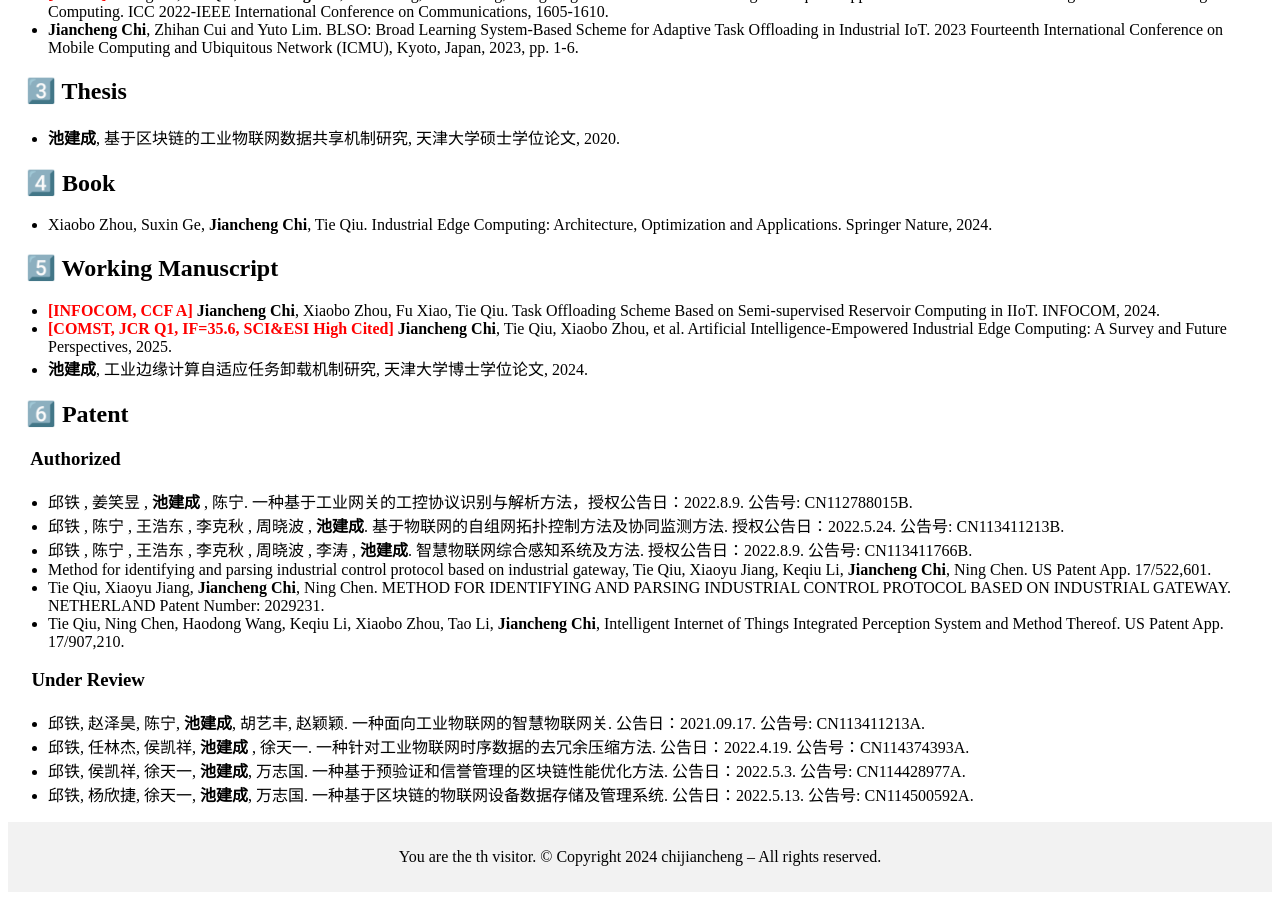
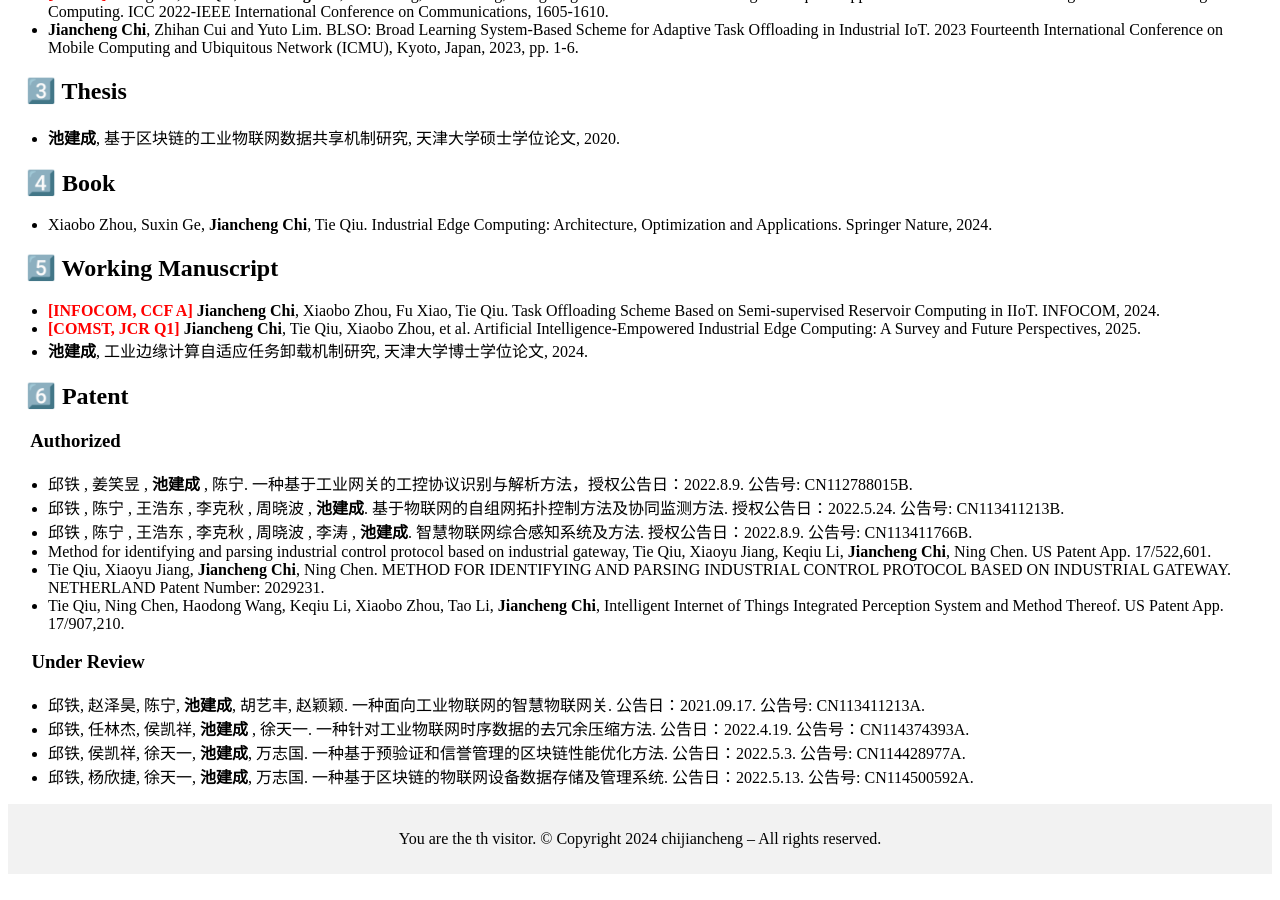
Before and after one commit to maxianru/maxianru.github.io, a Jekyll site: the page built from _pages/includes/pub.md, in a window 1280 px wide and 900 px high, scrolled down 1236 px. Built offline with Jekyll 4.4.1, drawn with Linux system fonts in a browser that asks for light colours; our own code applies the rules of GitHub Pages for plain Markdown files.

Commit message:
Update pub.md

```diff
--- a/_pages/includes/pub.md
+++ b/_pages/includes/pub.md
@@ -24,7 +24,7 @@
 ##  &nbsp;&nbsp; 5️⃣ Working Manuscript
 
 - <span style="color: red; font-weight: bold;">[INFOCOM, CCF A]</span>  **Jiancheng Chi**, Xiaobo Zhou, Fu Xiao, Tie Qiu. Task Offloading Scheme Based on Semi-supervised Reservoir Computing in IIoT. INFOCOM, 2024.
-- <span style="color: red; font-weight: bold;">[COMST, JCR Q1, IF=35.6, SCI&ESI High Cited]</span> **Jiancheng Chi**, Tie Qiu, Xiaobo Zhou, et al. Artificial Intelligence-Empowered Industrial Edge Computing: A Survey and Future Perspectives, 2025.
+- <span style="color: red; font-weight: bold;">[COMST, JCR Q1]</span> **Jiancheng Chi**, Tie Qiu, Xiaobo Zhou, et al. Artificial Intelligence-Empowered Industrial Edge Computing: A Survey and Future Perspectives, 2025.
 - **池建成**, 工业边缘计算自适应任务卸载机制研究, 天津大学博士学位论文, 2024.
 
 ##  &nbsp;&nbsp; 6️⃣ Patent
```
